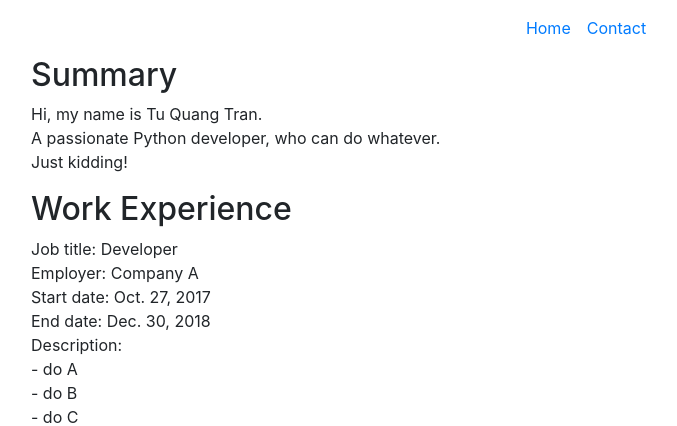
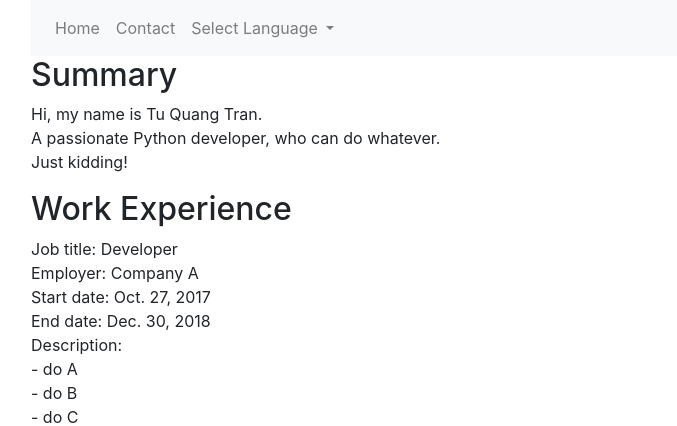
Before and after one commit to tutq01545/CVwebsite, a Django app: page /home in a window 1280 px wide. Shown: the top 426 px of the page, without its empty margins (54-731 px from the left). Run offline with Django 3.2, Linux system fonts and the light colour scheme; some libraries are stand-ins or nearby versions.

Commit message:
#8: Add language dropdown and change navbar color

```diff
--- a/Project/cv_website/templates/header.html
+++ b/Project/cv_website/templates/header.html
@@ -1,8 +1,8 @@
-<nav class="navbar navbar-expand-sm bg-white">
+<nav class="navbar navbar-expand-sm bg-light navbar-light">
     <button class="navbar-toggler" type="button" data-toggle="collapse" data-target="#navbarNav" aria-controls="navbarNav" aria-expanded="false" aria-label="Toggle navigation">
         <span class="navbar-toggler-icon"></span>
     </button>
-    <div class="collapse navbar-collapse justify-content-center" id="navbarNav">
+    <div class="collapse navbar-collapse" id="navbarNav">
         <ul class="navbar-nav">
             <li class="nav-item">
               <a class="nav-link" href={% url 'home' %}>Home <span class="sr-only">(current)</span></a>
@@ -10,6 +10,16 @@
             <li class="nav-item">
               <a class="nav-link" href={% url 'contact' %}>Contact</a>
             </li>
+            <li class="nav-item dropdown">
+              <a class="nav-link dropdown-toggle" href="#" id="navbardrop" data-toggle="dropdown">
+                Select Language
+              </a>
+              <div class="dropdown-menu">
+                <a class="dropdown-item" href="#">English</a>
+                <a class="dropdown-item" href="#">Deutsch</a>
+              </div>
+            </li>
+
         </ul>
     </div>
 </nav>
```
